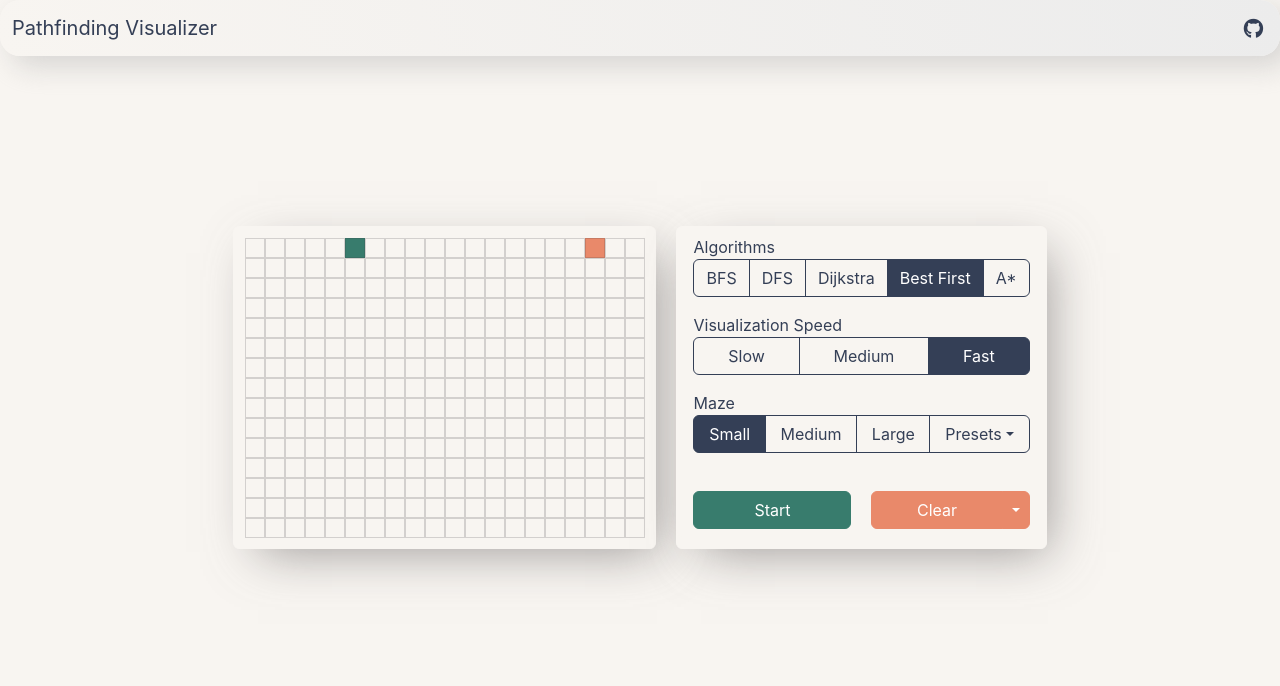
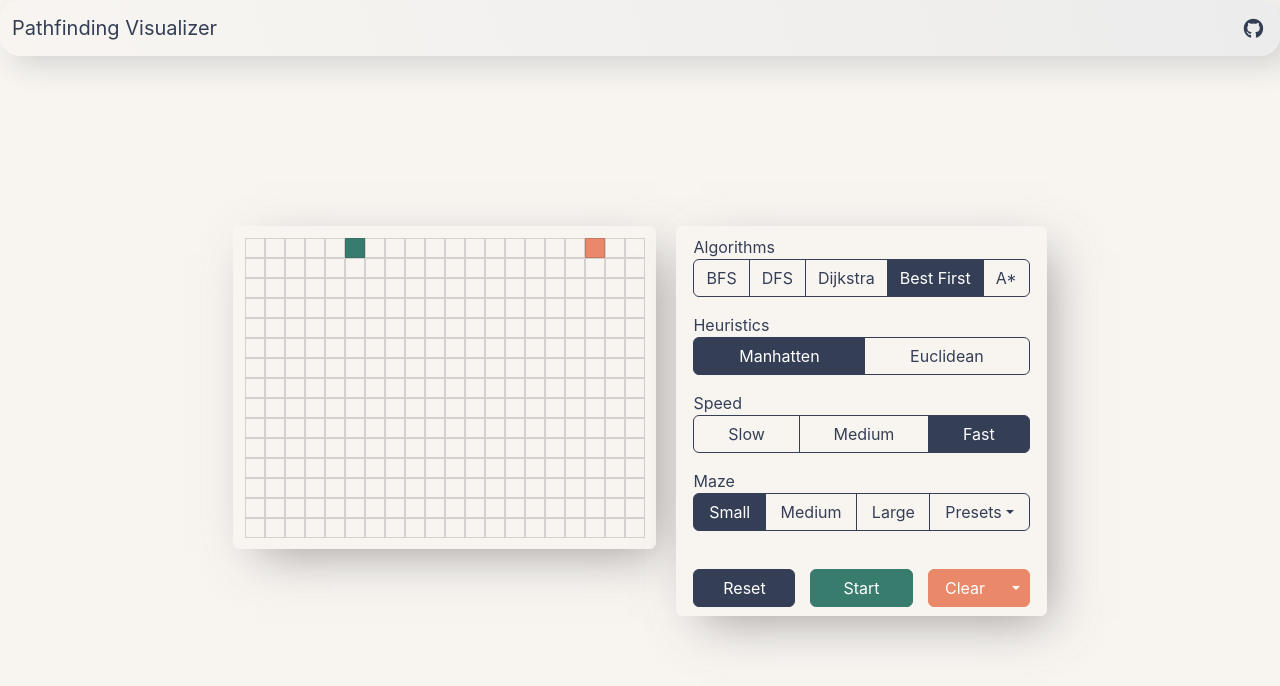
Before and after one commit to chrisliang12/pathfinding-visualizer-react, a React (Create React App) app: page / in a window 1280 px wide. Both pictures are taken after a click on the label "Best First". Shown: the top 686 px of the page. Built offline with nearby package versions, Linux system fonts and the light colour scheme.

Commit message:
support euclidean distance, add reset-btn

```diff
--- a/src/PathFindingAlgo/astar.js
+++ b/src/PathFindingAlgo/astar.js
@@ -3,7 +3,7 @@ export function astar(grid, startNode, finishNode, whichHeuristic) {
     return false;
   }
   let heuristic = manhattenDistance;
-  if (whichHeuristic === "euclidean") {
+  if (whichHeuristic === "e") {
     heuristic = euclideanDistance;
   }
   let unvisitedNodes = [];
@@ -29,6 +29,8 @@ export function astar(grid, startNode, finishNode, whichHeuristic) {
       if (neighbourNotInUnvisitedNodes(neighbour, unvisitedNodes)) {
         unvisitedNodes.unshift(neighbour);
         neighbour.distance = distance;
+
+        // total distance = distance to come + heuristic
         neighbour.totalDistance =
           distance + heuristic(neighbour, finishNode);
         neighbour.previousNode = closestNode;
@@ -71,9 +73,9 @@ function manhattenDistance(node, finishNode) {
 }
 
 function euclideanDistance(node, finishNode) {
-  let x = (node.row - finishNode.row) ** 2;
-  let y = (node.col - finishNode.col) ** 2;
-  return Math.sqrt(x + y);
+  let x = Math.abs(node.row - finishNode.row);
+  let y = Math.abs(node.col - finishNode.col);
+  return Math.sqrt(x * x + y * y);
 }
 
 export function getShortestPathAstar(finishNode) {
--- a/src/PathFindingAlgo/bestfirst.js
+++ b/src/PathFindingAlgo/bestfirst.js
@@ -1,6 +1,10 @@
-export function bestfirst(grid, startNode, finishNode) {
+export function bestfirst(grid, startNode, finishNode, whichHeuristic) {
   if (!startNode || !finishNode || startNode === finishNode) {
     return false;
+  }
+  let heuristic = manhattenDistance;
+  if (whichHeuristic === "e") {
+    heuristic = euclideanDistance;
   }
   let unvisitedNodes = []; //open list
   let visitedNodesInOrder = []; //closed list
@@ -22,15 +26,15 @@ export function bestfirst(grid, startNode, finishNode) {
     let neighbours = getNeighbours(closestNode, grid);
     for (let neighbour of neighbours) {
       let distance = closestNode.distance + 1;
-      //f(n) = h(n)
       if (neighbourNotInUnvisitedNodes(neighbour, unvisitedNodes)) {
         unvisitedNodes.unshift(neighbour);
         neighbour.distance = distance;
-        neighbour.totalDistance = manhattenDistance(neighbour, finishNode);
+        // we use heuristic as total distance in bestfirst
+        neighbour.totalDistance = heuristic(neighbour, finishNode);
         neighbour.previousNode = closestNode;
       } else if (distance < neighbour.distance) {
         neighbour.distance = distance;
-        neighbour.totalDistance = manhattenDistance(neighbour, finishNode);
+        neighbour.totalDistance = heuristic(neighbour, finishNode);
         neighbour.previousNode = closestNode;
       }
     }
@@ -57,9 +61,9 @@ function manhattenDistance(node, finishNode) {
 }
 
 function euclideanDistance(node, finishNode) {
-  let x = (node.row - finishNode.row) ** 2;
-  let y = (node.col - finishNode.col) ** 2;
-  return Math.sqrt(x + y);
+  let x = Math.abs(node.row - finishNode.row);
+  let y = Math.abs(node.col - finishNode.col);
+  return Math.sqrt(x * x + y * y);
 }
 
 function neighbourNotInUnvisitedNodes(neighbour, unvisitedNodes) {
--- a/src/Visualizer/App.jsx
+++ b/src/Visualizer/App.jsx
@@ -35,7 +35,8 @@ function App() {
     animateSpeed: 10,
     mouseDown: false,
     nodeWidth: 20,
-    heuristic: "manhatten",
+    heuristic: "m",
+    useHeuristic: false,
   });
 
   //handle window resize
@@ -316,6 +317,43 @@ function App() {
     }));
   }
 
+  function handleReset() {
+    handleClear();
+    let newGrid = state.grid.slice();
+    console.log(newGrid.length)
+    const numRows = newGrid.length;
+    const numCols = newGrid[0].length;
+    let startRow = Math.floor(Math.random() * (numRows - 2)) + 1;
+    let startCol = Math.floor((Math.random() * numCols) / 4 + 1);
+    let endRow = Math.floor(Math.random() * (numRows - 2)) + 1;
+    let endCol = Math.floor((Math.random() * numCols) / 2 + numCols / 2 - 1);
+
+    while (newGrid[startRow][startCol].isWall) {
+      startRow = Math.floor(Math.random() * (numRows - 2)) + 1;
+      startCol = Math.floor((Math.random() * numCols) / 4 + 1);
+    }
+
+    while (newGrid[endRow][endCol].isWall) {
+      endRow = Math.floor(Math.random() * (numRows - 2)) + 1;
+      endCol = Math.floor((Math.random() * numCols) / 2 + numCols / 2 - 1);
+    }
+
+    newGrid[state.startNode[0]][state.startNode[1]].isStart = false;
+    newGrid[state.endNode[0]][state.endNode[1]].isEnd = false;
+    newGrid[startRow][startCol].isStart = true;
+    newGrid[endRow][endCol].isEnd = true;
+
+    setState(prev => ({
+      ...prev,
+      grid: newGrid,
+      startNode: [startRow, startCol],
+      endNode: [endRow, endCol],
+    }))
+
+    console.log(state)
+
+  }
+
   function handleStart() {
     if (state.isClearing || state.isGeneratingMaze || state.isVisualizing) {
       return;
@@ -492,7 +530,7 @@ function App() {
     const { grid } = state;
     const startNode = grid[state.startNode[0]][state.startNode[1]];
     const endNode = grid[state.endNode[0]][state.endNode[1]];
-    const visitedNodesInOrder = bestfirst(grid, startNode, endNode);
+    const visitedNodesInOrder = bestfirst(grid, startNode, endNode, state.heuristic);
     const nodesInShortestPath = getShortestPathBestFirst(endNode);
     animateAlgorithm(visitedNodesInOrder, nodesInShortestPath);
   }
@@ -522,6 +560,7 @@ function App() {
     setState((prev) => ({
       ...prev,
       currentAlgorithm: "bfs",
+      useHeuristic: false,
     }));
   }
 
@@ -529,6 +568,7 @@ function App() {
     setState((prev) => ({
       ...prev,
       currentAlgorithm: "dfs",
+      useHeuristic: false,
     }));
   }
 
@@ -536,6 +576,7 @@ function App() {
     setState((prev) => ({
       ...prev,
       currentAlgorithm: "dijkstra",
+      useHeuristic: false,
     }));
   }
 
@@ -543,6 +584,7 @@ function App() {
     setState((prev) => ({
       ...prev,
       currentAlgorithm: "astar",
+      useHeuristic: true
     }));
   }
 
@@ -550,6 +592,21 @@ function App() {
     setState((prev) => ({
       ...prev,
       currentAlgorithm: "bestfirst",
+      useHeuristic: true
+    }));
+  }
+
+  function handleHeuristicEuclidean() {
+    setState((prev) => ({
+      ...prev,
+      heuristic: 'e'
+    }));
+  }
+
+  function handleHeuristicManhatten() {
+    setState((prev) => ({
+      ...prev,
+      heuristic: 'm'
     }));
   }
 
@@ -721,6 +778,7 @@ function App() {
         <div className="interface">
           <Interface
             height={state.gridHeight}
+            handleReset={handleReset}
             handleStart={handleStart}
             handleClear={handleClear}
             handleClearAll={handleClearAll}
@@ -737,6 +795,9 @@ function App() {
             handleMazeSm={handleMazeSm}
             // handleSaveMaze={handleSaveMaze}
             handleFixedPreset={handleFixedPreset}
+            handleHeuristicEuclidean={handleHeuristicEuclidean}
+            handleHeuristicManhatten={handleHeuristicManhatten}
+            useHeuristic={state.useHeuristic}
           />
         </div>
       </div>
--- a/src/Visualizer/Interface.jsx
+++ b/src/Visualizer/Interface.jsx
@@ -93,8 +93,49 @@ export default function Interface(props) {
           </div>
         </li>
 
+        {props.useHeuristic && <li className="list-group-item">
+          <p>Heuristics</p>
+          <div
+            className="btn-group  control-btn"
+            role="group"
+            aria-label="speed"
+          >
+            <input
+              type="radio"
+              className="btn-check"
+              name="heuristic"
+              id="manhatten"
+              autoComplete="off"
+              defaultChecked
+            ></input>
+            <label
+              onClick={props.handleHeuristicManhatten}
+              className="btn btn-outline-dark"
+              htmlFor="manhatten"
+            >
+              Manhatten
+            </label>
+
+            <input
+              type="radio"
+              className="btn-check"
+              name="heuristic"
+              id="euclidean"
+              autoComplete="off"
+            ></input>
+            <label
+              onClick={props.handleHeuristicEuclidean}
+              className="btn btn-outline-dark"
+              htmlFor="euclidean"
+            >
+              Euclidean
+            </label>
+          </div>
+        </li>
+        }
+
         <li className="list-group-item">
-          <p>Visualization Speed</p>
+          <p>Speed</p>
           <div
             className="btn-group  control-btn"
             role="group"
@@ -229,7 +270,19 @@ export default function Interface(props) {
 
         <li className="list-group-item start-row">
           <div className="row">
-            <div className="col-6 btn-col-start">
+            <div className="col-4 btn-col-reset">
+              <div className="d-grid gap-2">
+                <button
+                  onClick={props.handleReset}
+                  type="button"
+                  className="btn btn-dark"
+                >
+                  Reset
+                </button>
+              </div>
+            </div>
+
+            <div className="col-4 btn-col-start">
               <div className="d-grid gap-2">
                 <button
                   onClick={props.handleStart}
@@ -240,7 +293,10 @@ export default function Interface(props) {
                 </button>
               </div>
             </div>
-            <div className="col-6 btn-col-clear">
+
+
+
+            <div className="col-4 btn-col-clear">
               <div className="d-grid gap-2">
                 <div className="btn-group">
                   <button
--- a/src/Visualizer/styles/App.css
+++ b/src/Visualizer/styles/App.css
@@ -6,6 +6,7 @@
 
 .page {
   display: block;
+  background-color: #F8F5F1;
 }
 
 .card {
--- a/src/Visualizer/styles/Interface.css
+++ b/src/Visualizer/styles/Interface.css
@@ -20,6 +20,12 @@ p {
 }
 
 .btn-col-start {
+  padding: 0;
+  padding-left: 5px;
+  padding-right: 5px;
+}
+
+.btn-col-reset {
   padding: 0;
   padding-right: 10px;
 }
@@ -71,17 +77,33 @@ input[type=radio]:checked + .btn-outline-dark {
   background-color: #387C6D;
   border-color: #387C6D;
 }
-/* .btn-success:hover {
-  background-color: #7896a5 !important;
-  border-color: #7896a5 !important;
+
+.btn-success:hover {
+  background-color: #0c4f40 !important;
+  border-color: #0c4f40 !important;
 }
 
-.btn-success:focus {
-  background-color: #7896a5 !important;
-  border-color: #7896a5 !important;
-} */
+.btn-success.disabled {
+  background-color: #4ca491 !important;
+  border-color: #4ca491 !important;
+}
 
 .btn-danger {
   background-color: #E9896A;
   border-color: #E9896A;
 }
+
+.btn-dark {
+  background-color: #343F56;
+  border-color: #343F56;
+}
+
+.btn-dark:hover {
+  background-color: #617299 !important;
+  border-color: #617299 !important;
+}
+
+.btn.btn-dark.disabled {
+  background-color: #617299 !important;
+  border-color: #617299 !important;
+}
```
